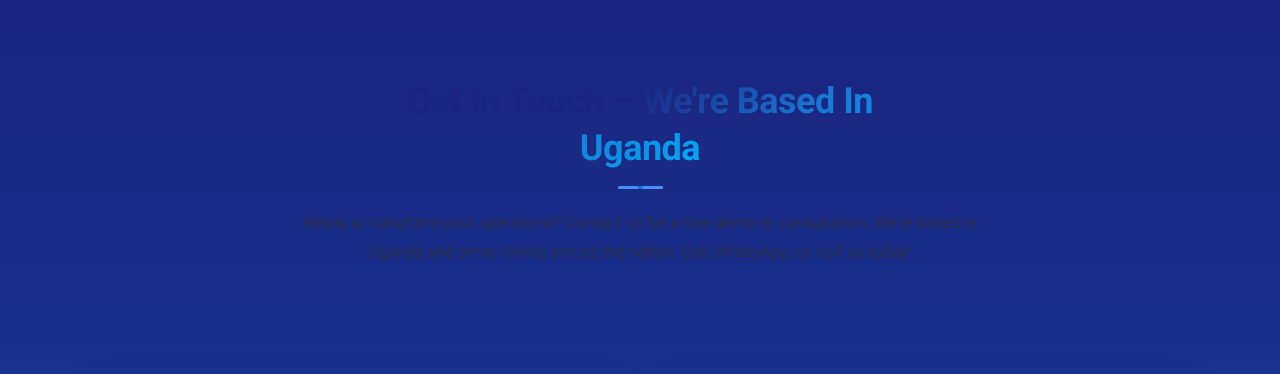
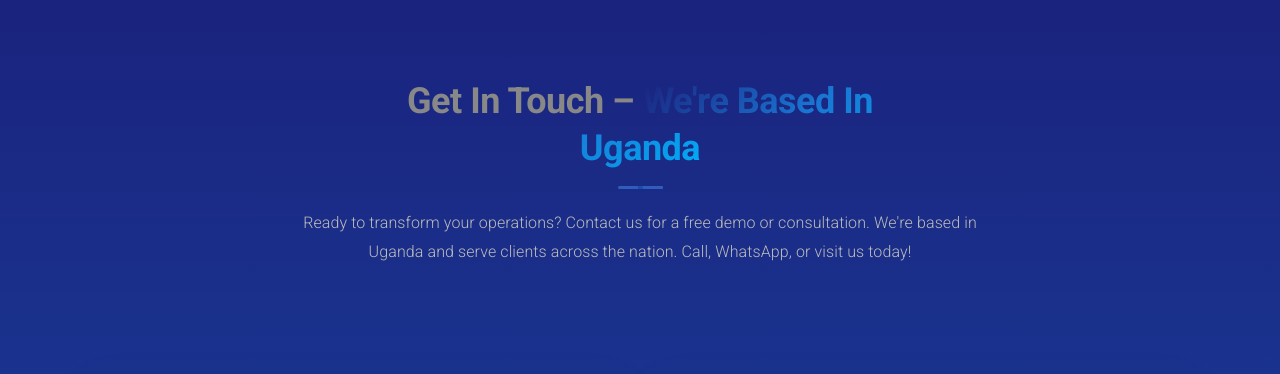
Before and after one commit to Sam-oTerry/starlet-technologies-website, a plain HTML site: page index.html in a window 1280 px wide. Shown: the part 7475-7849 px from the top of the page. Drawn offline with Linux system fonts and the light colour scheme.

Commit message:
Update contact section styles with improved color scheme and typography for better visibility. Adjusted heading and paragraph colors to enhance readability and visual appeal.

```diff
--- a/index.html
+++ b/index.html
@@ -434,6 +434,10 @@
         margin-bottom: 15px;
         position: relative;
         z-index: 2;
+        color: #888 !important;
+      }
+      #contact .section-heading h4 em {
+        color: #aaa !important;
       }
       #contact .section-heading img {
         position: relative;
@@ -445,7 +449,7 @@
       }
       #contact .section-heading p {
         font-size: 18px;
-        color: #444;
+        color: #bbb !important;
         max-width: 700px;
         margin: 20px auto 0;
         position: relative;
@@ -698,9 +702,15 @@
       #contact h4,
       #contact h5,
       #contact h6 {
-        color: #1a237e !important;
+        color: #666 !important;
+      }
+      #contact .section-heading h4 em {
+        color: #888 !important;
       }
       #contact .section-heading p,
+      #contact .section-heading p {
+        color: #999 !important;
+      }
       #contact p {
         color: #333 !important;
       }
@@ -1485,9 +1495,9 @@
       <div class="row">
         <div class="col-lg-8 offset-lg-2">
           <div class="section-heading text-center">
-            <h4>Get in Touch – <em>We're Based in Uganda</em></h4>
-            <img src="assets/images/heading-line-dec.png" alt="" style="display: block; margin: 15px auto; max-width: 45px; height: 2px; position: relative; z-index: 1;">
-            <p style="margin-top: 20px; position: relative; z-index: 2;">Ready to transform your operations? Contact us for a free demo or consultation. We're based in Uganda and serve clients across the nation. Call, WhatsApp, or visit us today!</p>
+            <h4 style="color: #888 !important;">Get in Touch – <em style="color: #aaa !important;">We're Based in Uganda</em></h4>
+            <img src="assets/images/heading-line-dec.png" alt="" style="display: block; margin: 15px auto; max-width: 45px; height: 2px; position: relative; z-index: 1; opacity: 0.5;">
+            <p style="margin-top: 20px; position: relative; z-index: 2; color: #bbb !important;">Ready to transform your operations? Contact us for a free demo or consultation. We're based in Uganda and serve clients across the nation. Call, WhatsApp, or visit us today!</p>
           </div>
         </div>
       </div>
```
